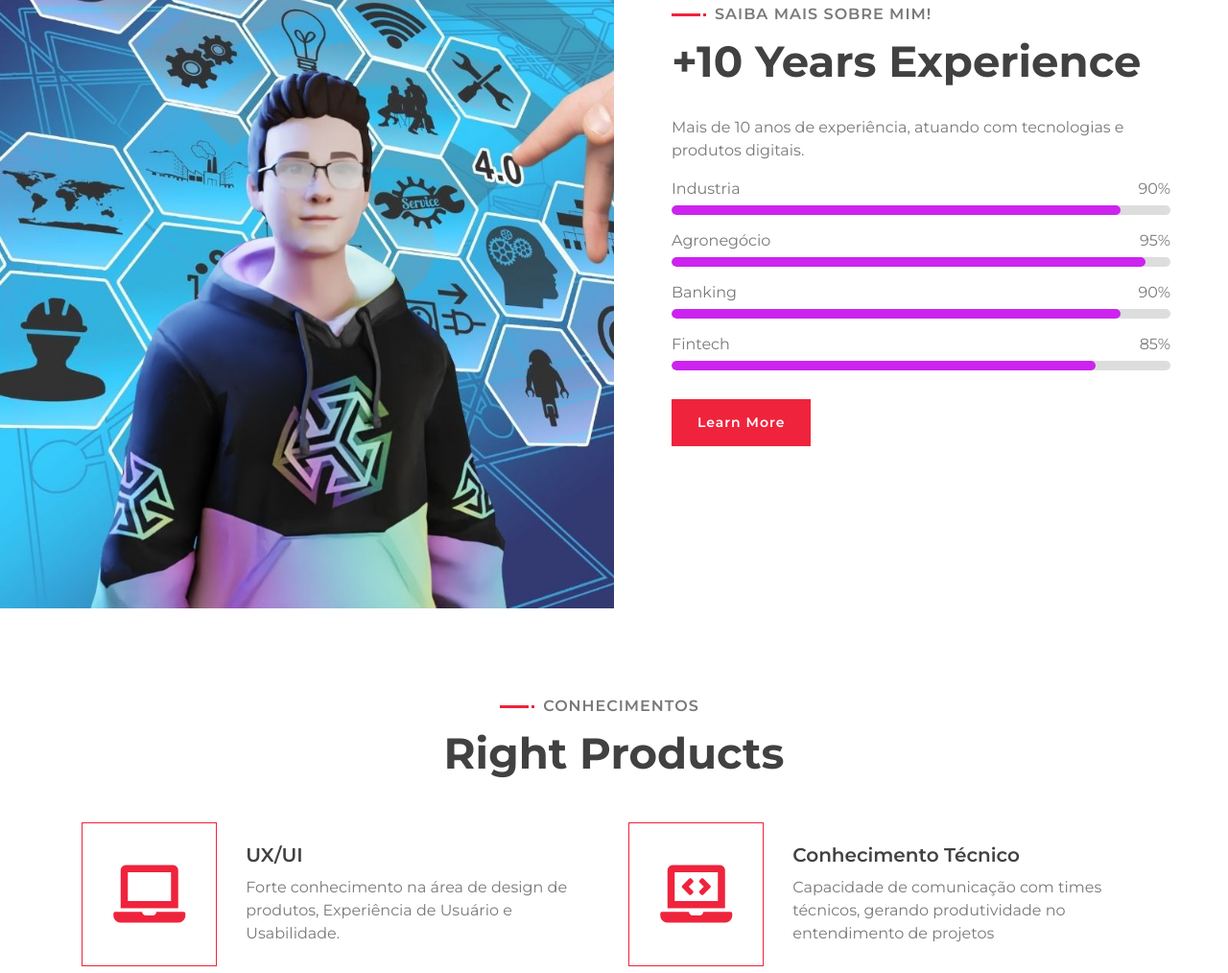
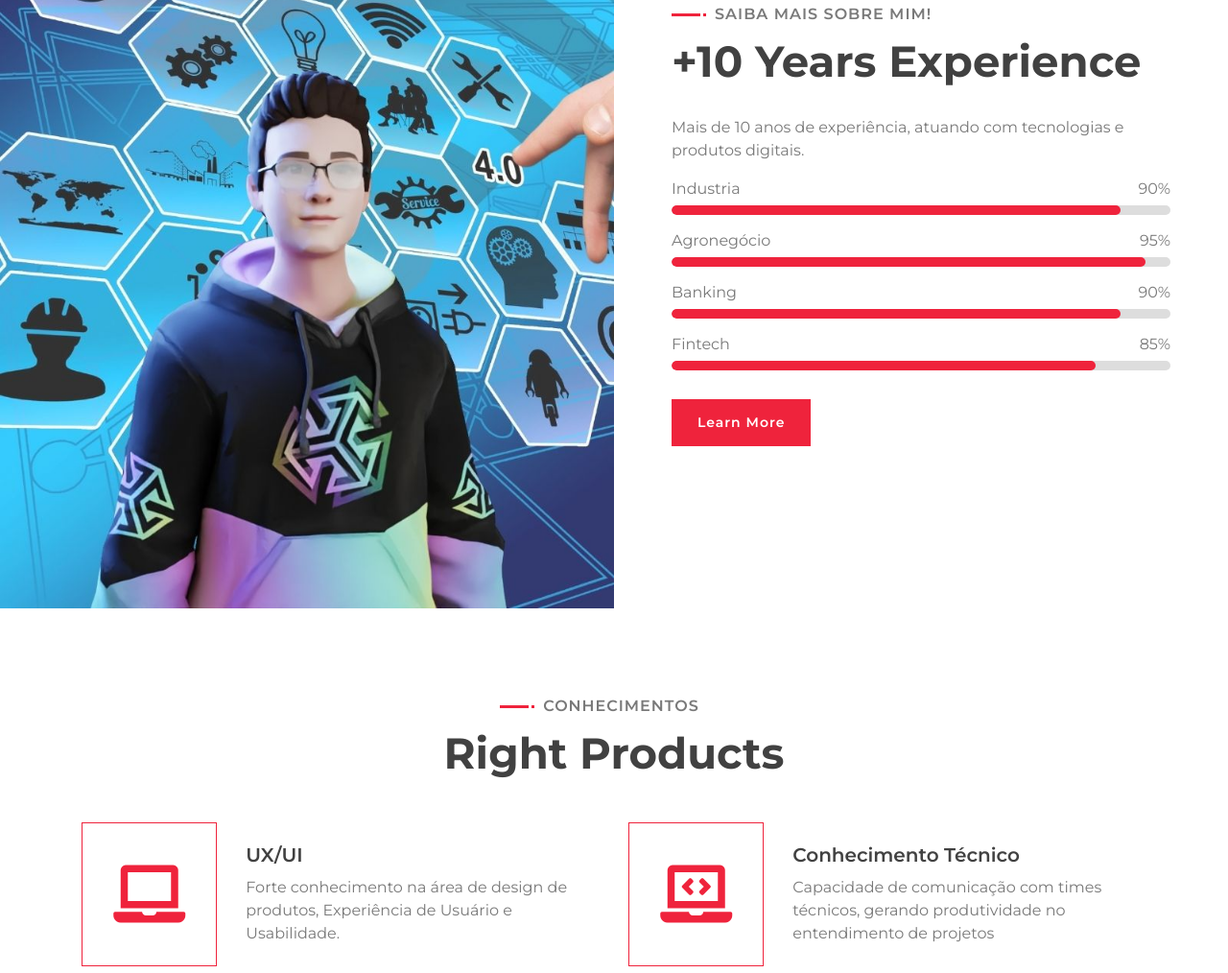
Before and after one commit to FlavioNp/Product.github.io, a plain HTML site: page index.html in a window 1280 px wide. Shown: the part 806-1820 px from the top of the page at 96% size. Drawn offline with nearby package versions, Linux system fonts and the light colour scheme.

Commit message:
color progress bar

```diff
--- a/css/style.css
+++ b/css/style.css
@@ -532,7 +532,7 @@ a:focus {
 
 .about .progress .progress-bar {
     width: 0px;
-    background: #cd23ef;
+    background: #EF233C;
     border-radius: 10px;
     transition: 2s;
 }
```
